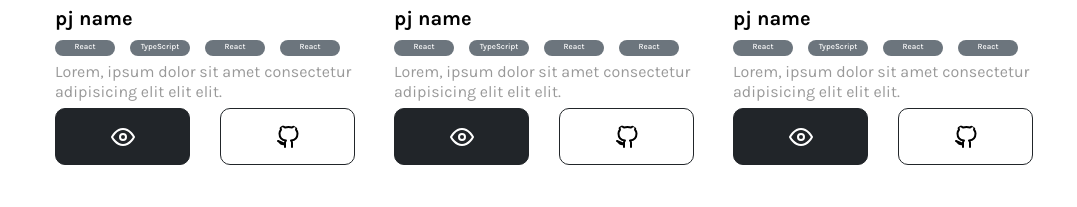
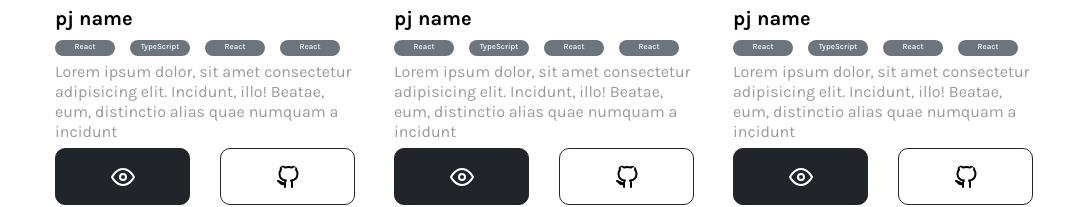
Before and after one commit to mehmetalperen/portfolio-3.0, a React (Create React App) app: page / in a window 1280 px wide. Shown: the part 718-925 px from the top of the page, without its empty margins (96-1173 px from the left). Built offline with nearby package versions, Linux system fonts and the light colour scheme.

Commit message:
finish layout. now it's time to add funcionality and display real data

```diff
--- a/src/components/Contact.jsx
+++ b/src/components/Contact.jsx
@@ -21,7 +21,7 @@ export default function Contact() {
       </div>
       <style jsx>{`
         .contact-wrapper {
-          height: 200px;
+          min-height: 200px;
           display: flex;
           justify-content: space-around;
           padding: 50px auto;
--- a/src/components/MyWorkSection.jsx
+++ b/src/components/MyWorkSection.jsx
@@ -19,7 +19,7 @@ export default function MyWorkSection() {
       </div>
       <style jsx>{`
         .my-work-section {
-          min-height: 100vh;
+          margin: 50px auto;
         }
         .section-divider {
           border: 0.25px solid #000000;
--- a/src/components/ProjectCard.jsx
+++ b/src/components/ProjectCard.jsx
@@ -1,7 +1,7 @@
 import React from "react";
 import TagWrapper from "./TagWrapper";
 
-export default function ProjectCard() {
+export default function ProjectCard(props) {
   return (
     <div className="project-card m-3 mt-5">
       <div className="pj-img-wrapper">
@@ -18,7 +18,9 @@ export default function ProjectCard() {
 
       <div className="pj-description">
         <p className="discription">
-          Lorem, ipsum dolor sit amet consectetur adipisicing elit elit elit.
+          Lorem ipsum dolor, sit amet consectetur adipisicing elit. Incidunt,
+          illo! Beatae, eum, distinctio alias quae numquam a incidunt{" "}
+          {props.description}
         </p>
       </div>
       <div className="pj-action-btn-container">
```
